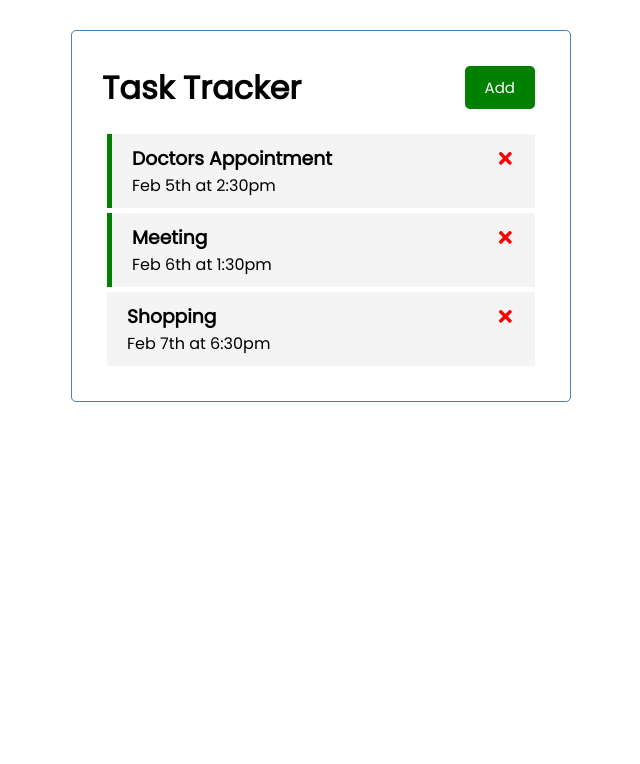
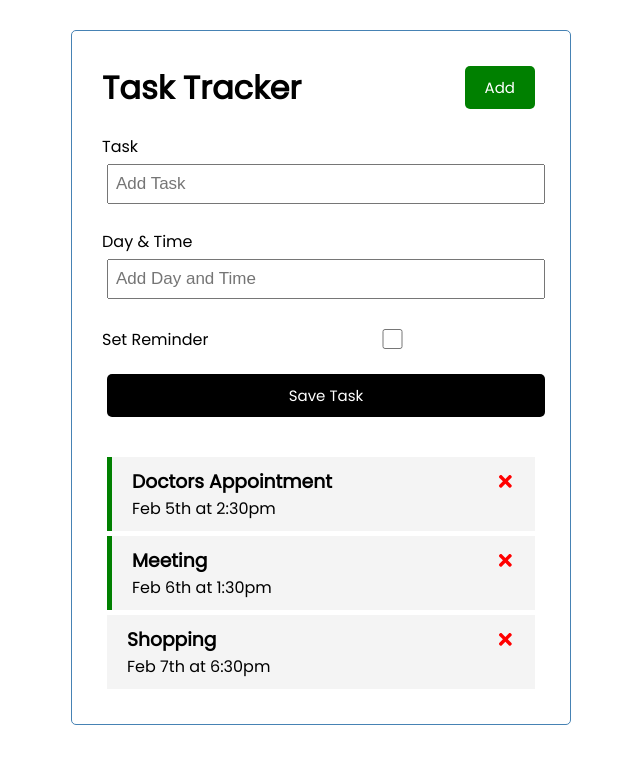
Before and after one commit to harsharya20/React-Tutotorial, a React (Create React App) app in the folder react-app/: page / in a window 1280 px wide. Shown: the top 764 px of the page, without its empty margins (319-959 px from the left). Built offline with nearby package versions, Linux system fonts and the light colour scheme.

Commit message:
adding form to the task

```diff
--- a/react-app/src/App.js
+++ b/react-app/src/App.js
@@ -1,6 +1,9 @@
 import Header from "./components/Header";
 import Tasks from "./components/Tasks";
 import { useState } from 'react'
+import AddTask from "./components/AddTask";
+
+
 const App = () => {
   const [tasks, setTasks] = useState(
     [
@@ -37,6 +40,7 @@
   return (
     <div className="container">
     <Header />
+    <AddTask />
     {tasks.length > 0 ? (<Tasks tasks={tasks} onDelete = {deleteTask} onToggle={toggleReminder} />) :(
       'No tasks to display'
     )}
--- /dev/null
+++ b/react-app/src/components/AddTask.js
@@ -0,0 +1,24 @@
+
+const AddTask = () => {
+  return (
+    <form className="add-form">
+        <div className="form-control">
+            <label>Task</label>
+           <input type='text' placeholder="Add Task" />
+        </div>
+        <div className="form-control">
+            <label>Day & Time</label>
+           <input type='text' placeholder="Add Day and Time" />
+        </div>
+        <div className="form-control form-control-check">
+            <label>Set Reminder</label>
+           <input type='checkbox' />
+        </div>
+
+        <input type='submit' value='Save Task' className="btn btn-block" />
+    </form>
+
+  )
+}
+
+export default AddTask
```
